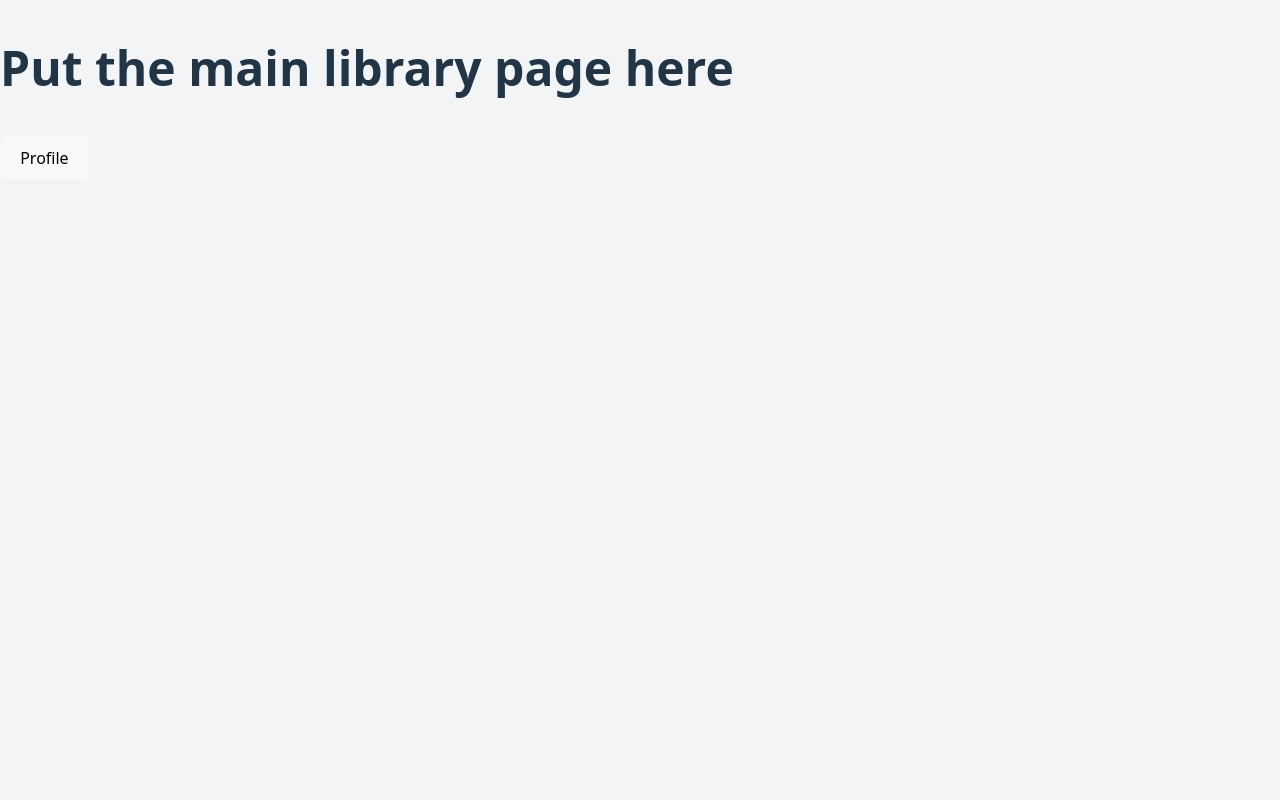
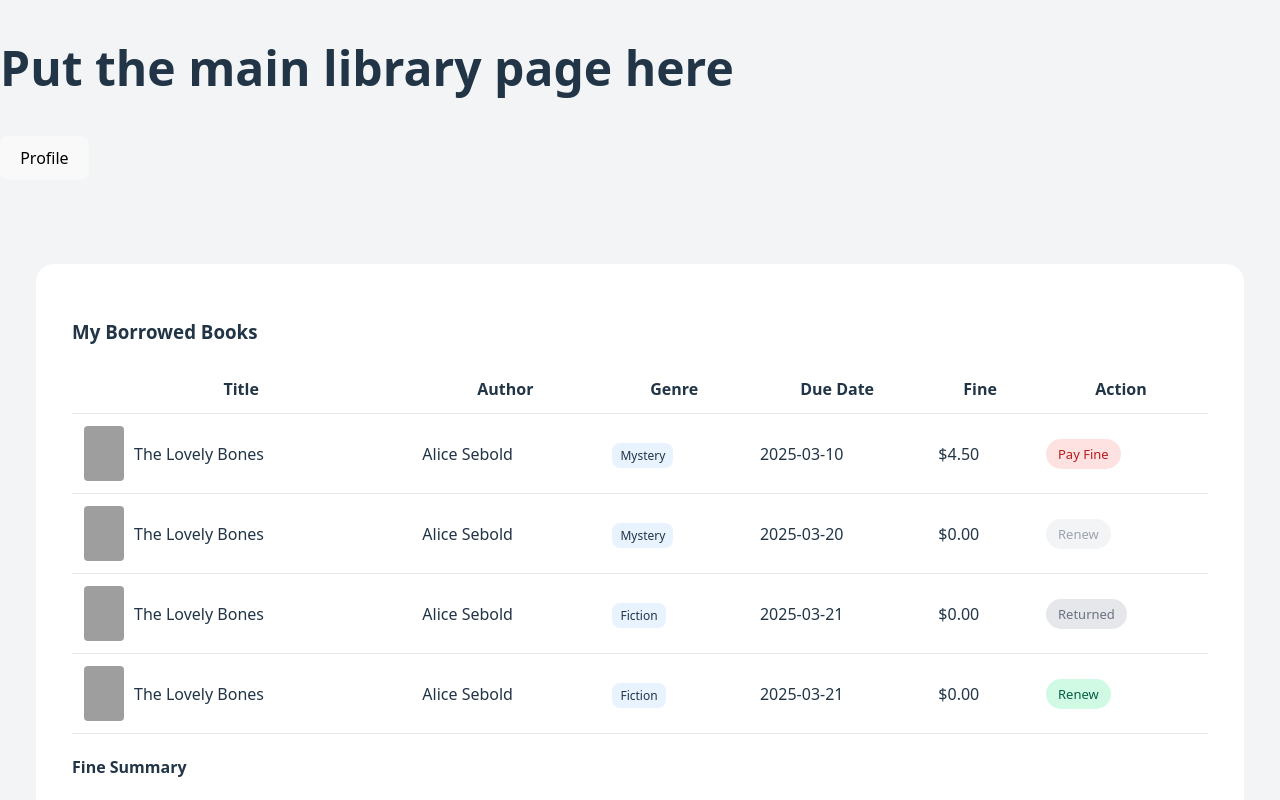
Before and after one commit to jenniferchung14/CPS714-Group3-SubProject4, a React (Vite) app: page / in a window 1280 px wide. Shown: the top 800 px of the page. Built offline with nearby package versions, Linux system fonts and the light colour scheme; grey boxes are pictures that could not be loaded.

Commit message:
put table on main page, whoopsies

```diff
--- a/src/pages/App.jsx
+++ b/src/pages/App.jsx
@@ -1,24 +1,28 @@
-import React, { useState } from 'react'
-import { BrowserRouter, Routes, Route, Link } from 'react-router-dom';
+import React, { useState } from "react";
+import { BrowserRouter, Routes, Route, Link } from "react-router-dom";
 
-import reactLogo from '../assets/react.svg'
-import viteLogo from '/vite.svg'
+import reactLogo from "../assets/react.svg";
+import viteLogo from "/vite.svg";
 
-import Profile from './Profile.jsx';
-import EditProfile from './EditProfile.jsx';
+import Profile from "./Profile.jsx";
+import EditProfile from "./EditProfile.jsx";
+import LibraryTable from "./components/LibraryTable.jsx";
 
-import '../styles/App.css'
-import '../styles/Profile.css'
-import '../styles/EditProfile.css'
+import "../styles/App.css";
+import "../styles/Profile.css";
+import "../styles/EditProfile.css";
+import "../styles/components/LibraryTable.css";
 
 function App() {
-  const [count, setCount] = useState(0)
+  const [count, setCount] = useState(0);
 
   return (
     <BrowserRouter>
       <div>
         <Routes>
-          <Route path="/" element={
+          <Route
+            path="/"
+            element={
               <>
                 {/* <div>
               <a href="https://vite.dev" target="_blank">
@@ -42,16 +46,29 @@ function App() {
             </p> */}
                 <h1>Put the main library page here</h1>
                 <Link to="/profile">
-              <button><span>Profile</span></button>
+                  <button>
+                    <span>Profile</span>
+                  </button>
                 </Link>
+                <div className="library-page">
+                  <div className="main-section">
+                    <div className="content-section">
+                      <div className="borrowed-books-section">
+                        <h3>My Borrowed Books</h3>
+                        <LibraryTable />
+                      </div>
+                    </div>
+                  </div>
+                </div>
               </>
-          } />
+            }
+          />
           <Route path="/profile" element={<Profile />} />
           <Route path="/editProfile" element={<EditProfile />} />
         </Routes>
       </div>
     </BrowserRouter>
-  )
+  );
 }
 
-export default App
+export default App;
--- a/src/pages/Profile.jsx
+++ b/src/pages/Profile.jsx
@@ -1,6 +1,6 @@
 import React from "react";
 import { Link } from "react-router-dom";
-import LibraryTable from "../components/LibraryTable";
+import LibraryTable from "./components/LibraryTable";
 
 const profile1 = {
   profilePic:
@@ -125,12 +125,6 @@ function Profile({
             </div>
           </div>
         </div>
-        <div className="content-section">
-          <div className="profile-overview">
-            <h3>My Borrowed Books</h3>
-            <LibraryTable />
-          </div>
-        </div>
       </div>
     </div>
   );
--- a/src/components/LibraryTable.jsx
+++ b/src/pages/components/LibraryTable.jsx
@@ -1,5 +1,4 @@
 import React from "react";
-import "../styles/LibraryTable.css";
 
 // I'm assuming the statuses will be: "BORROWED" | "OVERDUE" | "RETURNED"
 const borrowedBooks = [
--- a/src/styles/LibraryTable.css
+++ b/src/styles/components/LibraryTable.css
@@ -1,3 +1,31 @@
+.library-page {
+    display: flex;
+    flex-direction: column;
+    width: 100%;
+}
+
+.library-page .main-section {
+    display: flex;
+    flex-direction: column;
+    gap: 36px;
+    margin-top: 48px;
+    /* make sure to change below */
+    padding: 36px;
+}
+
+.library-page .content-section {
+    display: flex;
+    border-radius: 18px;
+    background-color: white;
+}
+
+.library-page .borrowed-books-section {
+    display: flex;
+    flex-direction: column;
+    padding: 36px;
+    width: 1600px;
+}
+
 .library-table {
   width: 100%;
   border-collapse: collapse;
```
Lines whose indentation alone changed are shown as unchanged.
